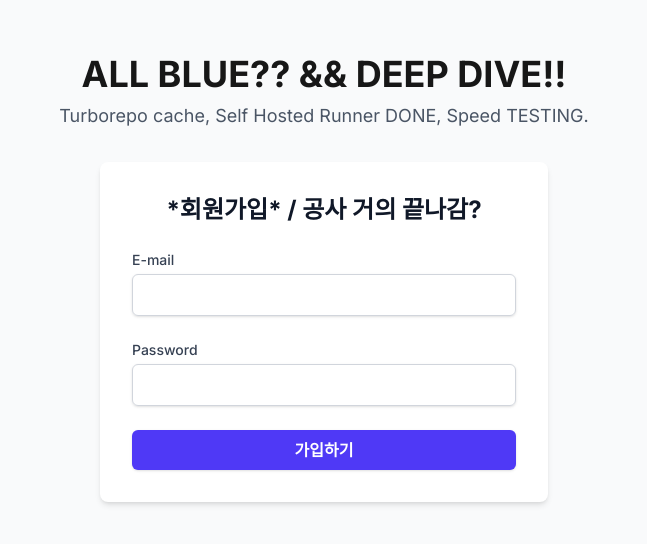
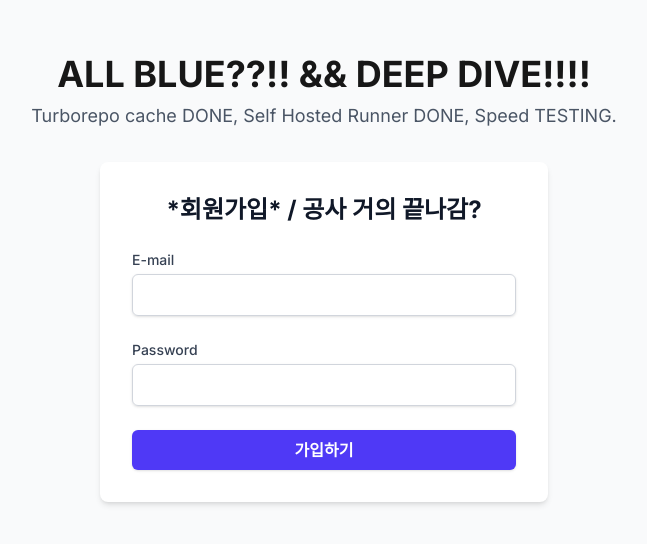
Before and after one commit to jungyuya/new-blog, a Next.js app in the folder apps/frontend/: page / in a window 1280 px wide. Shown: the part 122-666 px from the top of the page, without its empty margins (316-963 px from the left). Built offline with nearby package versions, Linux system fonts and the light colour scheme.

Commit message:
TURBOREPO DONE. AND CLEAR

```diff
--- a/apps/frontend/src/app/page.tsx
+++ b/apps/frontend/src/app/page.tsx
@@ -5,8 +5,8 @@ export default function Home() {
   return (
     <main className="flex min-h-screen flex-col items-center justify-center bg-gray-50 p-4">
       <div className="mb-8 text-center">
-        <h1 className="text-4xl font-bold">ALL BLUE?? && DEEP DIVE!!</h1>
-        <p className="text-lg text-gray-600 mt-2">Turborepo cache, Self Hosted Runner DONE, Speed TESTING.</p>
+        <h1 className="text-4xl font-bold">ALL BLUE??!! && DEEP DIVE!!!!</h1>
+        <p className="text-lg text-gray-600 mt-2">Turborepo cache DONE, Self Hosted Runner DONE, Speed TESTING.</p>
       </div>
       <SignUp />
     </main>
```
